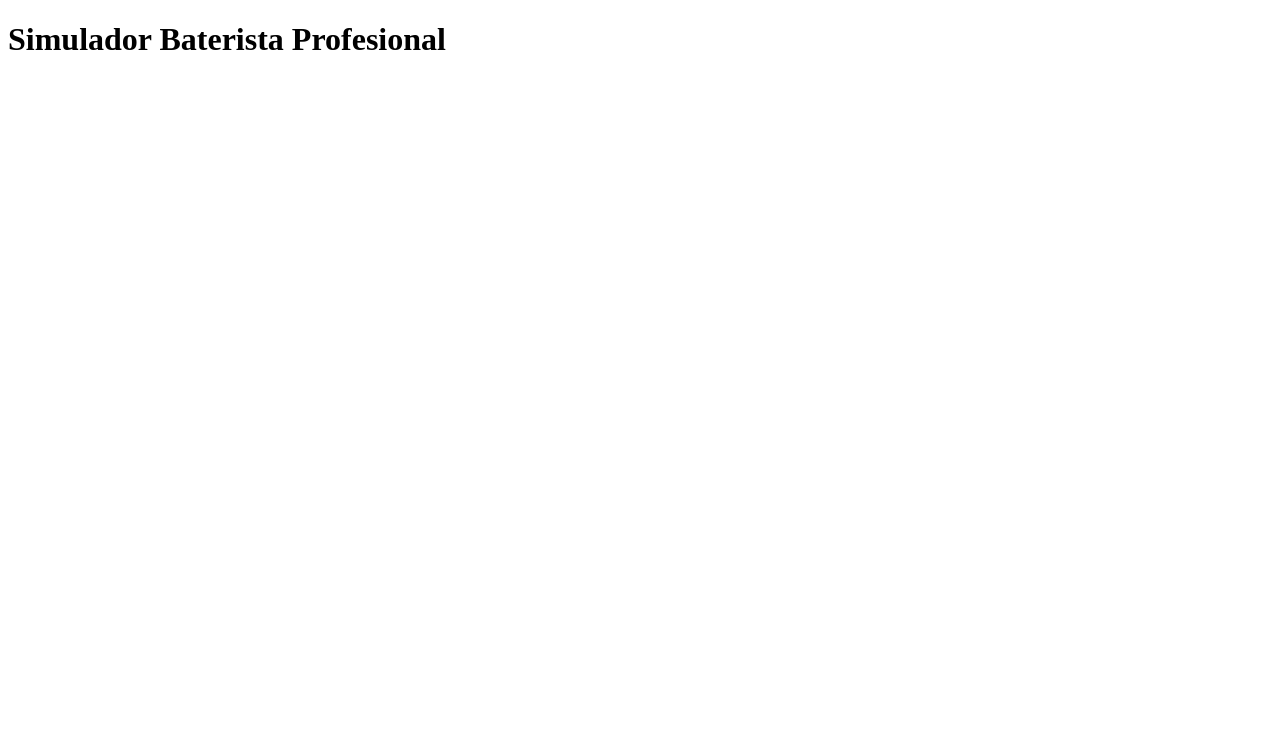
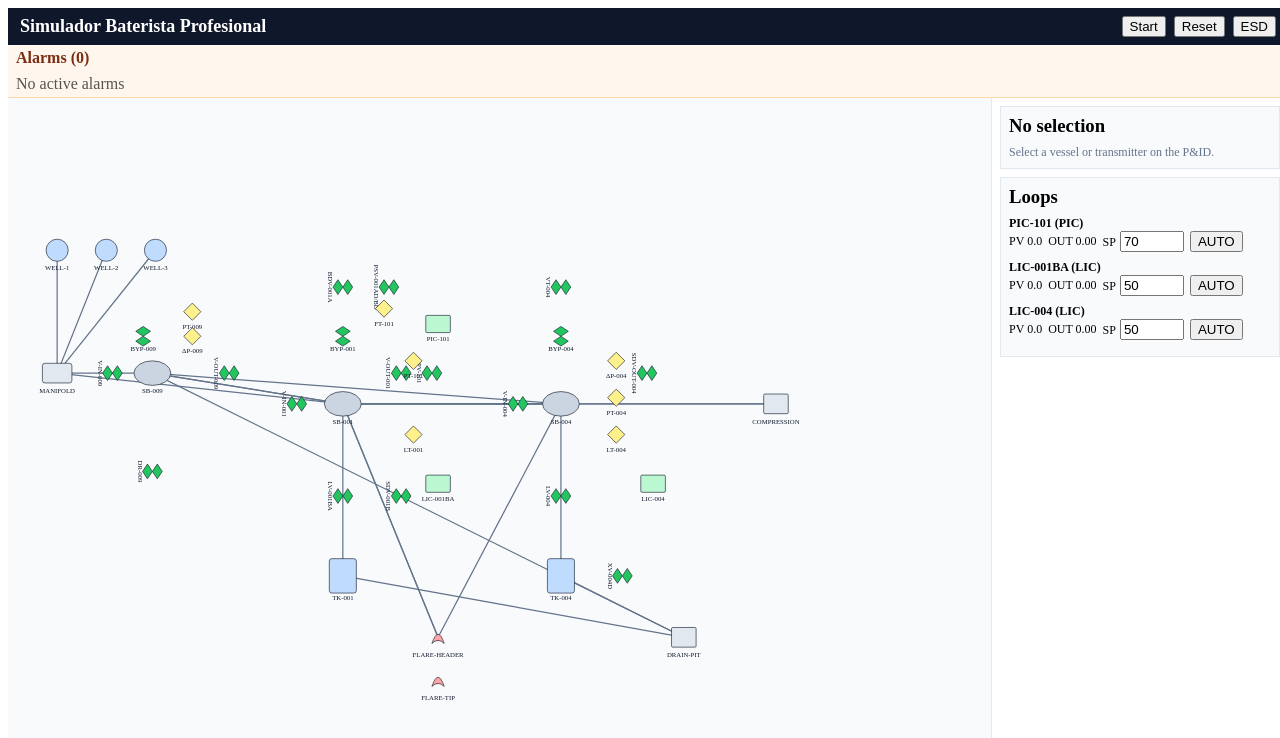
Before and after one commit to diegoolivera/Simulador-P-ID, a React (Vite) app: page / in a window 1280 px wide. Shown: the top 738 px of the page. Built offline with nearby package versions, Linux system fonts and the light colour scheme.

Commit message:
feat(scada): add alarm banner, PI/loop panels, ESD dialog and App shell ticker

```diff
--- a/src/App.tsx
+++ b/src/App.tsx
@@ -1,5 +1,47 @@
-function App() {
-  return <h1>Simulador Baterista Profesional</h1>;
+import { useEffect } from 'react';
+import { PidSvg } from './components/PidSvg';
+import { AlarmBanner } from './components/AlarmBanner';
+import { PiPanel } from './components/PiPanel';
+import { LoopPanel } from './components/LoopPanel';
+import { EsdDialog } from './components/EsdDialog';
+import { useSimulationStore } from './stores/simulationStore';
+import { useUiStore } from './stores/uiStore';
+
+export default function App() {
+  const { running, setRunning, init, tick } = useSimulationStore();
+  const { openDialog } = useUiStore();
+
+  useEffect(() => {
+    init();
+  }, [init]);
+
+  useEffect(() => {
+    if (!running) return;
+    const id = setInterval(() => tick(1), 400);
+    return () => clearInterval(id);
+  }, [running, tick]);
+
+  return (
+    <div style={{ display: 'flex', flexDirection: 'column', height: '100vh', minWidth: 1280, minHeight: 720, overflow: 'hidden' }}>
+      <header style={{ padding: '8px 12px', background: '#0f172a', color: '#fff', display: 'flex', alignItems: 'center', justifyContent: 'space-between' }}>
+        <h1 style={{ margin: 0, fontSize: 18 }}>Simulador Baterista Profesional</h1>
+        <div style={{ display: 'flex', gap: 8 }}>
+          <button onClick={() => setRunning(!running)}>{running ? 'Stop' : 'Start'}</button>
+          <button onClick={() => { init(); }}>Reset</button>
+          <button onClick={() => openDialog('esd')}>ESD</button>
+        </div>
+      </header>
+      <AlarmBanner />
+      <main style={{ display: 'flex', flex: 1, overflow: 'hidden' }}>
+        <div style={{ flex: 1, overflow: 'auto', background: '#f1f5f9' }}>
+          <PidSvg />
+        </div>
+        <aside style={{ width: 280, flexShrink: 0, overflow: 'auto', borderLeft: '1px solid #e2e8f0', background: '#fff', padding: 8, display: 'flex', flexDirection: 'column', gap: 8 }}>
+          <PiPanel />
+          <LoopPanel />
+        </aside>
+      </main>
+      <EsdDialog />
+    </div>
+  );
 }
-
-export default App;
--- /dev/null
+++ b/src/components/AlarmBanner.tsx
@@ -0,0 +1,23 @@
+import { useSimulationStore } from '../stores/simulationStore';
+import { useUiStore } from '../stores/uiStore';
+
+const PRIORITY_CLASS: Record<string, string> = { CRITICAL: '#dc2626', HIGH: '#ea580c', LOW: '#ca8a04' };
+
+export function AlarmBanner() {
+  const { activeAlarms, acknowledgeAlarm, shelveAlarm, t } = useSimulationStore();
+  const { selectTag } = useUiStore();
+  const visible = activeAlarms.filter((a) => a.active && (a.shelvedUntil ?? 0) <= t);
+  return (
+    <div aria-label="Alarms" style={{ background: '#fff7ed', borderBottom: '1px solid #fed7aa', maxHeight: 120, overflow: 'auto' }}>
+      <div style={{ padding: '4px 8px', fontWeight: 'bold', color: '#7c2d12' }}>Alarms ({visible.length})</div>
+      {visible.length === 0 ? <div style={{ padding: '4px 8px', color: '#57534e' }}>No active alarms</div> : visible.map((a) => (
+        <div key={a.id} style={{ display: 'flex', alignItems: 'center', gap: 8, padding: '4px 8px', borderTop: '1px solid #fed7aa' }}>
+          <span style={{ color: PRIORITY_CLASS[a.priority], fontWeight: 'bold', minWidth: 64 }}>{a.priority}</span>
+          <button onClick={() => selectTag(a.tag)} style={{ background: 'none', border: 'none', textAlign: 'left', cursor: 'pointer', color: '#1c1917' }}>{a.tag} — {a.description} ({a.processValue.toFixed(1)} / {a.threshold})</button>
+          <button onClick={() => acknowledgeAlarm(a.tag)} disabled={a.acknowledged}>{a.acknowledged ? 'Acked' : 'Ack'}</button>
+          {a.priority !== 'CRITICAL' && <button onClick={() => shelveAlarm(a.tag, 30)}>Shelve</button>}
+        </div>
+      ))}
+    </div>
+  );
+}
--- /dev/null
+++ b/src/components/EsdDialog.tsx
@@ -0,0 +1,27 @@
+import { useState } from 'react';
+import { useSimulationStore } from '../stores/simulationStore';
+import { useUiStore } from '../stores/uiStore';
+
+export function EsdDialog() {
+  const { esdLevel, setEsdLevel, resetEsd } = useSimulationStore();
+  const { dialog, closeDialog } = useUiStore();
+  const [checklist, setChecklist] = useState(false);
+  if (dialog !== 'esd') return null;
+  return (
+    <div aria-label="ESD dialog" style={{ position: 'fixed', inset: 0, background: 'rgba(0,0,0,0.4)', display: 'flex', alignItems: 'center', justifyContent: 'center', zIndex: 50 }} onClick={closeDialog}>
+      <div style={{ background: '#fff', padding: 16, borderRadius: 8, minWidth: 280 }} onClick={(e) => e.stopPropagation()}>
+        <h2 style={{ marginTop: 0 }}>ESD Control</h2>
+        <div>Current level: <strong>{esdLevel}</strong></div>
+        <div style={{ display: 'flex', gap: 8, margin: '12px 0' }}>
+          {[0, 1, 2, 3].map((level) => <button key={level} onClick={() => setEsdLevel(level as 0 | 1 | 2 | 3)} disabled={esdLevel === level}>ESD {level}</button>)}
+        </div>
+        <label style={{ display: 'block', margin: '12px 0' }}>
+          <input type="checkbox" checked={checklist} onChange={(e) => setChecklist(e.target.checked)} />
+          Reset checklist complete
+        </label>
+        <button onClick={() => { if (resetEsd(checklist)) closeDialog(); }} disabled={esdLevel === 0 || !checklist}>Reset ESD</button>
+        <button onClick={closeDialog} style={{ marginLeft: 8 }}>Close</button>
+      </div>
+    </div>
+  );
+}
--- /dev/null
+++ b/src/components/LoopPanel.tsx
@@ -0,0 +1,21 @@
+import { useSimulationStore } from '../stores/simulationStore';
+
+export function LoopPanel() {
+  const { loops, setLoopMode, setLoopSetpoint } = useSimulationStore();
+  return (
+    <div aria-label="Control loops" style={{ padding: 8, background: '#f8fafc', border: '1px solid #e2e8f0' }}>
+      <h3 style={{ margin: '0 0 8px' }}>Loops</h3>
+      {loops.map((loop) => (
+        <div key={loop.tag} style={{ marginBottom: 8, fontSize: 12 }}>
+          <div style={{ fontWeight: 'bold' }}>{loop.tag} ({loop.kind})</div>
+          <div style={{ display: 'flex', alignItems: 'center', gap: 6, flexWrap: 'wrap' }}>
+            <span>PV {loop.processVariable.toFixed(1)}</span>
+            <span>OUT {loop.output.toFixed(2)}</span>
+            <label>SP<input type="number" value={loop.setpoint} onChange={(e) => setLoopSetpoint(loop.tag, Number(e.target.value))} style={{ width: 56, marginLeft: 4 }} /></label>
+            <button onClick={() => setLoopMode(loop.tag, loop.mode === 'AUTO' ? 'MAN' : 'AUTO')}>{loop.mode}</button>
+          </div>
+        </div>
+      ))}
+    </div>
+  );
+}
--- /dev/null
+++ b/src/components/PiPanel.tsx
@@ -0,0 +1,24 @@
+import { useSimulationStore } from '../stores/simulationStore';
+import { useUiStore } from '../stores/uiStore';
+
+export function PiPanel() {
+  const { graph } = useSimulationStore();
+  const { selectedTag } = useUiStore();
+  const node = selectedTag ? graph.nodes.get(selectedTag) : undefined;
+
+  return (
+    <div aria-label="Process values" style={{ padding: 8, background: '#f8fafc', border: '1px solid #e2e8f0', minWidth: 180 }}>
+      <h3 style={{ margin: '0 0 8px' }}>{selectedTag ?? 'No selection'}</h3>
+      {node ? (
+        <div style={{ fontSize: 13 }}>
+          <div>Pressure: {node.pressure.toFixed(2)}</div>
+          <div>Liquid level: {node.liquidLevel.toFixed(2)}</div>
+          <div>Sand level: {node.sandLevel.toFixed(2)}</div>
+          <div>Demister dP: {node.demisterDP.toFixed(2)}</div>
+        </div>
+      ) : (
+        <div style={{ fontSize: 12, color: '#64748b' }}>Select a vessel or transmitter on the P&ID.</div>
+      )}
+    </div>
+  );
+}
--- a/src/stores/simulationStore.ts
+++ b/src/stores/simulationStore.ts
@@ -1,12 +1,13 @@
 import { create } from 'zustand';
 import type { Alarm, AuditEvent, CommandPriority, Loop, Valve } from '../types/plant';
 import type { EsdLevel } from '../engine/esd';
+import type { LoopMode } from '../types/plant';
 import { canResetEsd, checkEsdEscalation } from '../engine/esd';
 import { PlantGraph } from '../engine/graph';
 import { createPhase1Graph } from '../data/phase1';
 import { commandValve as applyCommand, createValve, failPositionFromTag, setLock, valveTypeFromTag } from '../engine/valve';
 import { createLoop, PHASE1_LOOPS } from '../engine/loops';
-import { PHASE1_ALARM_RULES } from '../engine/alarms';
+import { acknowledgeAlarm, PHASE1_ALARM_RULES, shelveAlarm } from '../engine/alarms';
 import { stepPhysics, type PhysicsOptions } from '../engine/physics';
 import { useScenarioStore } from './scenarioStore';
 import { useEvalStore } from './evalStore';
@@ -29,6 +30,10 @@ type State = {
   setRunning: (running: boolean) => void;
   setScenarioOptions: (options: Partial<PhysicsOptions>) => void;
   lockValve: (tag: string, locked: boolean, reason: string) => boolean;
+  acknowledgeAlarm: (tag: string) => void;
+  shelveAlarm: (tag: string, duration: number) => void;
+  setLoopMode: (tag: string, mode: LoopMode) => void;
+  setLoopSetpoint: (tag: string, setpoint: number) => void;
   tick: (dt: number) => void;
 };
 
@@ -91,6 +96,34 @@ export const useSimulationStore = create<State>()((set, get) => ({
     set({ valves: new Map(valves) });
     return true;
   },
+  acknowledgeAlarm: (tag) => {
+    const { activeAlarms } = get();
+    const alarm = activeAlarms.find((a) => a.tag === tag);
+    if (!alarm) return;
+    acknowledgeAlarm(alarm);
+    set({ activeAlarms: [...activeAlarms] });
+  },
+  shelveAlarm: (tag, duration) => {
+    const { activeAlarms, t } = get();
+    const alarm = activeAlarms.find((a) => a.tag === tag);
+    if (!alarm) return;
+    shelveAlarm(alarm, t, duration);
+    set({ activeAlarms: [...activeAlarms] });
+  },
+  setLoopMode: (tag, mode) => {
+    const { loops } = get();
+    const loop = loops.find((l) => l.tag === tag);
+    if (!loop) return;
+    loop.mode = mode;
+    set({ loops: [...loops] });
+  },
+  setLoopSetpoint: (tag, setpoint) => {
+    const { loops } = get();
+    const loop = loops.find((l) => l.tag === tag);
+    if (!loop) return;
+    loop.setpoint = setpoint;
+    set({ loops: [...loops] });
+  },
   tick: (dt) => {
     const state = get();
     if (!state.running) return;
```
Also changed, not shown: 1 other file (tests, documents, lock files or other folders).
